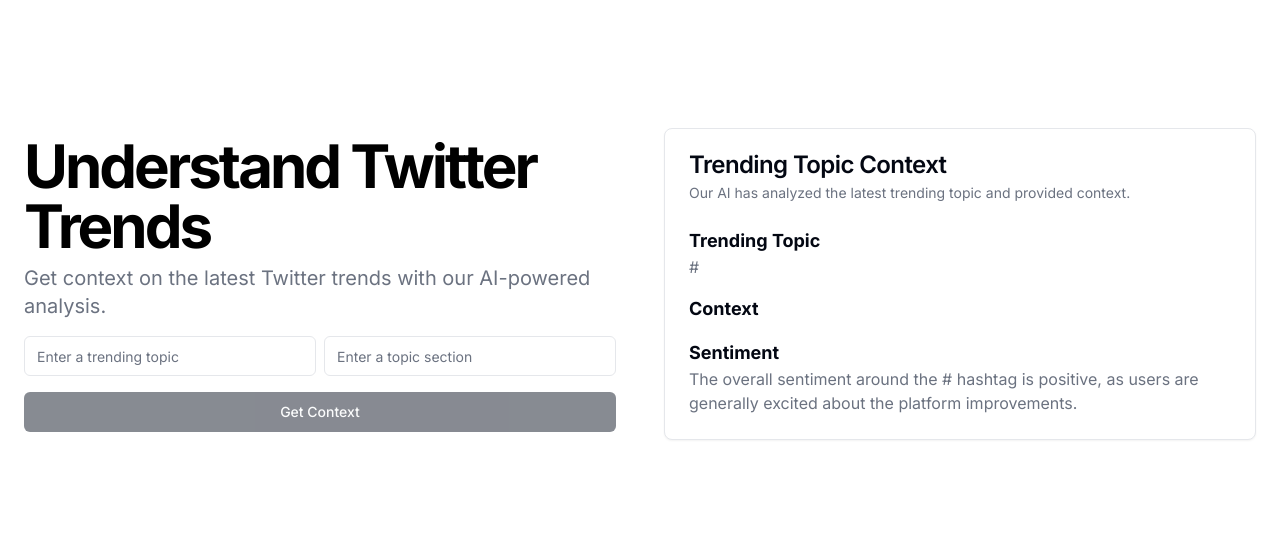
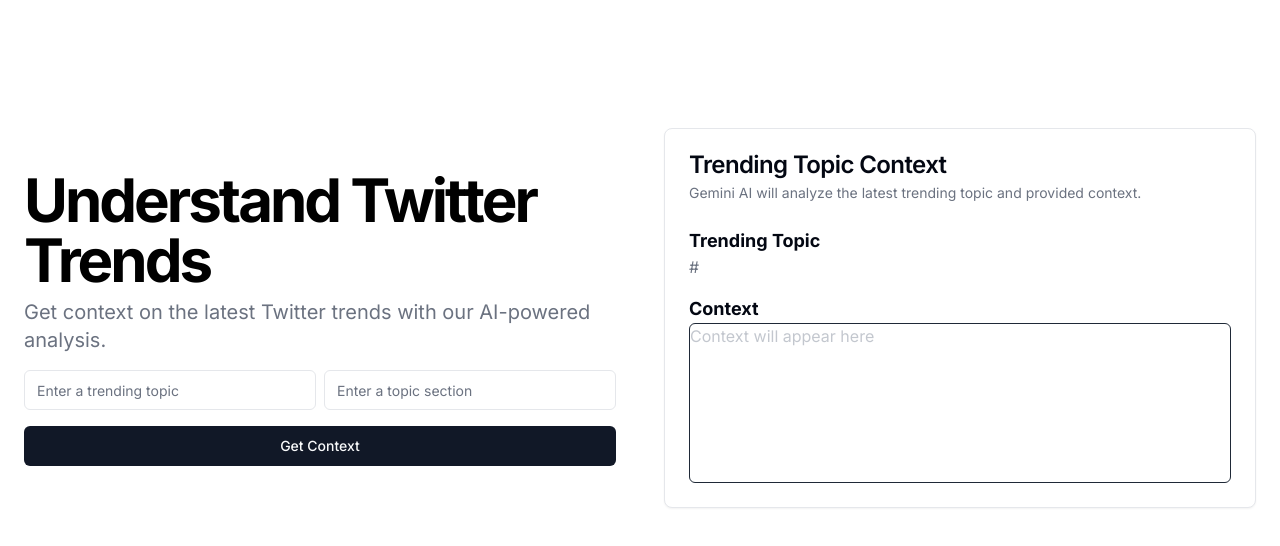
Before and after one commit to GIT-Gizmo/Trendspotter, a Next.js app: page / in a window 1280 px wide. Shown: the top 546 px of the page. Built offline with nearby package versions, Linux system fonts and the light colour scheme; no server answers.

Commit message:
Fixed colors on dark mode and added placeholder to context display section

```diff
--- a/app/page.jsx
+++ b/app/page.jsx
@@ -100,7 +100,7 @@
               <Card className="h-full w-full">
                 <CardHeader>
                   <CardTitle>Trending Topic Context</CardTitle>
-                  <CardDescription>Our AI has analyzed the latest trending topic and provided context.</CardDescription>
+                  <CardDescription>Gemini AI will analyze the latest trending topic and provided context.</CardDescription>
                 </CardHeader>
                 <CardContent>
                   <div className="space-y-4">
@@ -110,9 +110,9 @@
                     </div>
                     <div>
                       <h3 className="text-lg font-bold">Context</h3>
-                        <p className="text-gray-500 dark:text-gray-400" placeholder="Context will appear here">
+                        <div className="relative before:absolute before:left-0 before:top-0 before:text-gray-400 before:opacity-60 before:content-[attr(data-placeholder)] text-gray-500 dark:text-gray-400 border border-gray-800 rounded-md p-2 w-full h-40 placeholder:text-gray-500" data-placeholder="Context will appear here">
                           {generatedText}
-                        </p>
+                        </div>
                       {/* {isFetching ? (
                         <p className="text-gray-500 dark:text-gray-400"><Spinner /></p>
                         ) : (
@@ -122,13 +122,13 @@
                         )
                       } */}
                     </div>
-                    <div>
+                    {/* <div>
                       <h3 className="text-lg font-bold">Sentiment</h3>
                       <p className="text-gray-500 dark:text-gray-400">
                         The overall sentiment around the #{formData.trend} hashtag is positive, as users are generally
                         excited about the platform improvements.
                       </p>
-                    </div>
+                    </div> */}
                   </div>
                 </CardContent>
               </Card>
--- a/components/Context.jsx
+++ b/components/Context.jsx
@@ -17,6 +17,7 @@
         try {
           setIsFetching(true);
           const { trend, section } = formData;
+          if (!trend || !section) alert("Please type in a trending topic and a section");
           const model = genAI.getGenerativeModel({ model: "gemini-pro" });
           const prompt = `Why is ${trend} currently trending in the ${section} section on twitter?`;
           const result = await model.generateContent(prompt);
@@ -36,7 +37,7 @@
                 <Button className="flex items-center gap-2" disabled={isFetching}>
                     Fetching Context...<Spinner />
                 </Button> ) : (
-                <Button onClick={getContext} disabled={!formData.trend || !formData.section}>
+                <Button className="dark:bg-gray-700 dark:text-gray-200 dark:hover:bg-gray-600 dark:hover:text-gray-100" onClick={getContext}>
                     Get Context
                 </Button>
             )
--- a/components/ui/input.jsx
+++ b/components/ui/input.jsx
@@ -7,7 +7,7 @@
     (<input
       type={type}
       className={cn(
-        "flex h-10 w-full rounded-md border border-gray-200 bg-white px-3 py-2 text-sm ring-offset-white file:border-0 file:bg-transparent file:text-sm file:font-medium placeholder:text-gray-500 focus-visible:outline-none focus-visible:ring-2 focus-visible:ring-gray-950 focus-visible:ring-offset-2 disabled:cursor-not-allowed disabled:opacity-50 dark:border-gray-800 dark:bg-gray-950 dark:ring-offset-gray-950 dark:placeholder:text-gray-400 dark:focus-visible:ring-gray-300",
+        "flex h-10 w-full rounded-md border border-gray-200 bg-white px-3 py-2 text-sm ring-offset-white file:border-0 file:bg-transparent file:text-sm file:font-medium placeholder:text-gray-500 focus-visible:outline-none focus-visible:ring-2 focus-visible:ring-gray-950 focus-visible:ring-offset-2 disabled:cursor-not-allowed disabled:opacity-50 dark:border-gray-800 dark:bg-gray-950 text-gray-200 dark:text-gray-400 dark:ring-offset-gray-950 dark:placeholder:text-gray-400 dark:focus-visible:ring-gray-300",
         className
       )}
       ref={ref}
```
